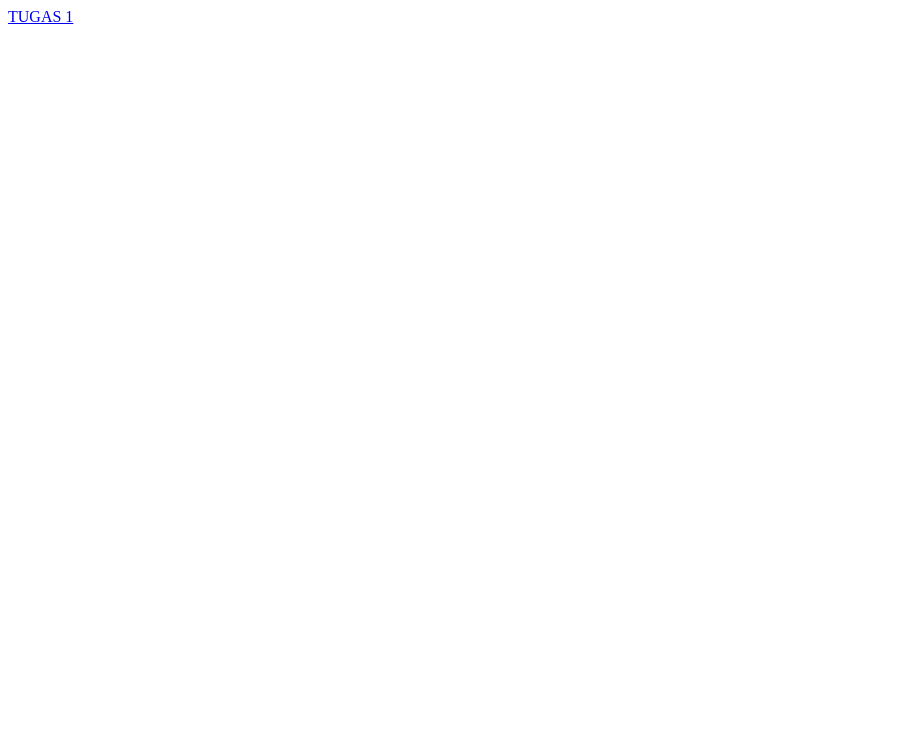
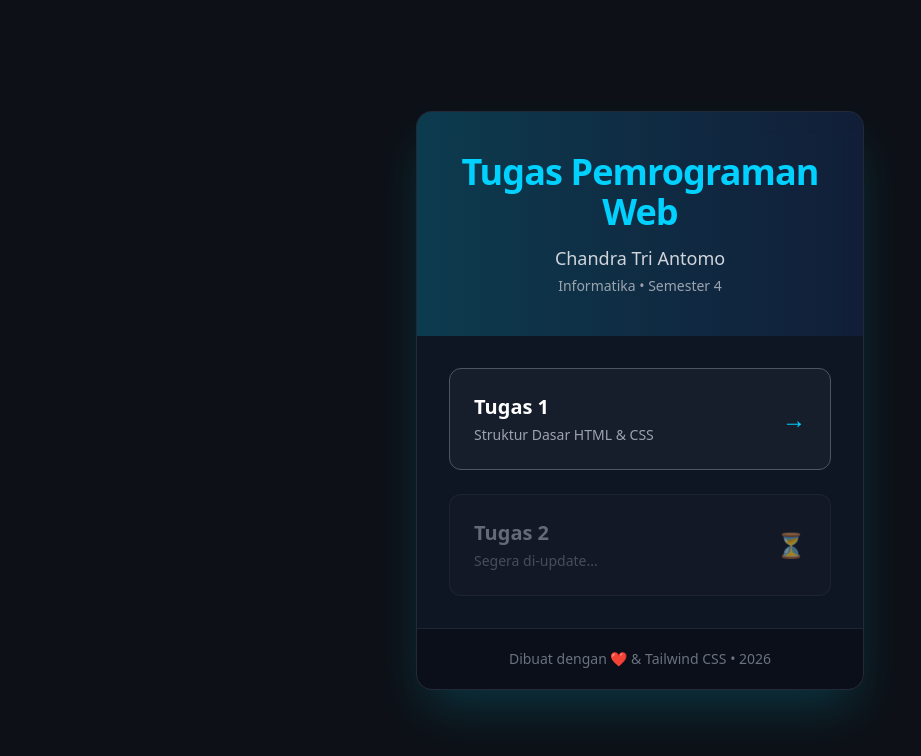
Before and after one commit to Chandra2004/TUGAS-PEMROGRAMAN-WEB, a plain HTML site: page index.html in a window 1280 px wide. Shown: the whole page, without its empty margins (0-921 px from the left). Drawn offline with nearby package versions, Linux system fonts and the light colour scheme.

Commit message:
Add initial HTML structure with Tailwind CSS

```diff
--- a/index.html
+++ b/index.html
@@ -1 +1,91 @@
-<a href="TUGAS-1/index.html">TUGAS 1</a>
+<!DOCTYPE html>
+<html lang="id" class="scroll-smooth">
+<head>
+  <meta charset="UTF-8" />
+  <meta name="viewport" content="width=device-width, initial-scale=1.0"/>
+  <title>Tugas Pemrograman Web - Chandra Tri Antomo</title>
+
+  <!-- Tailwind CSS Play CDN (untuk development/demo saja) -->
+  <script src="https://cdn.tailwindcss.com"></script>
+
+  <!-- Opsional: konfigurasi kecil biar warnanya lebih personal -->
+  <script>
+    tailwind.config = {
+      theme: {
+        extend: {
+          colors: {
+            primary: '#00D1FF',     // warna neon biru (sesuai tema sebelumnya)
+            dark: '#0D1117',        // background gelap GitHub-style
+          }
+        }
+      }
+    }
+  </script>
+</head>
+
+<body class="bg-dark text-gray-200 min-h-screen flex items-center justify-center p-6">
+  <div class="w-full max-w-md">
+    <!-- Card utama -->
+    <div class="bg-gray-900/80 backdrop-blur-md border border-gray-700/50 rounded-2xl shadow-2xl shadow-primary/20 overflow-hidden transition-all hover:shadow-primary/40">
+
+      <!-- Header -->
+      <div class="bg-gradient-to-r from-primary/20 to-blue-600/10 px-8 py-10 text-center">
+        <h1 class="text-3xl md:text-4xl font-bold text-primary tracking-tight">
+          Tugas Pemrograman Web
+        </h1>
+        <p class="mt-3 text-lg text-gray-300">
+          Chandra Tri Antomo
+        </p>
+        <p class="mt-1 text-sm text-gray-400">
+          Informatika • Semester 4
+        </p>
+      </div>
+
+      <!-- Konten -->
+      <div class="p-8">
+        <div class="space-y-6">
+          <!-- Link Tugas 1 sebagai card/item interaktif -->
+          <a href="TUGAS-1/index.html"
+             class="group block bg-gray-800/50 hover:bg-gray-700/60 border border-gray-600 hover:border-primary/60 rounded-xl p-6 transition-all duration-300 hover:scale-[1.02] hover:shadow-lg hover:shadow-primary/10">
+            <div class="flex items-center justify-between">
+              <div>
+                <h2 class="text-xl font-semibold text-white group-hover:text-primary transition-colors">
+                  Tugas 1
+                </h2>
+                <p class="mt-1 text-sm text-gray-400 group-hover:text-gray-300">
+                  Struktur Dasar HTML & CSS
+                </p>
+              </div>
+              <span class="text-primary text-2xl font-bold group-hover:translate-x-1 transition-transform">
+                →
+              </span>
+            </div>
+          </a>
+
+          <!-- Placeholder untuk tugas berikutnya (bisa ditambah nanti) -->
+          <div class="block bg-gray-800/30 border border-gray-700/50 rounded-xl p-6 opacity-60 cursor-not-allowed">
+            <div class="flex items-center justify-between">
+              <div>
+                <h2 class="text-xl font-semibold text-gray-400">
+                  Tugas 2
+                </h2>
+                <p class="mt-1 text-sm text-gray-500">
+                  Segera di-update...
+                </p>
+              </div>
+              <span class="text-gray-500 text-2xl">
+                ⏳
+              </span>
+            </div>
+          </div>
+        </div>
+      </div>
+
+      <!-- Footer kecil -->
+      <div class="px-8 py-5 bg-black/30 text-center text-sm text-gray-500 border-t border-gray-700/50">
+        Dibuat dengan ❤️ & Tailwind CSS • 2026
+      </div>
+    </div>
+  </div>
+</body>
+</html>
```
